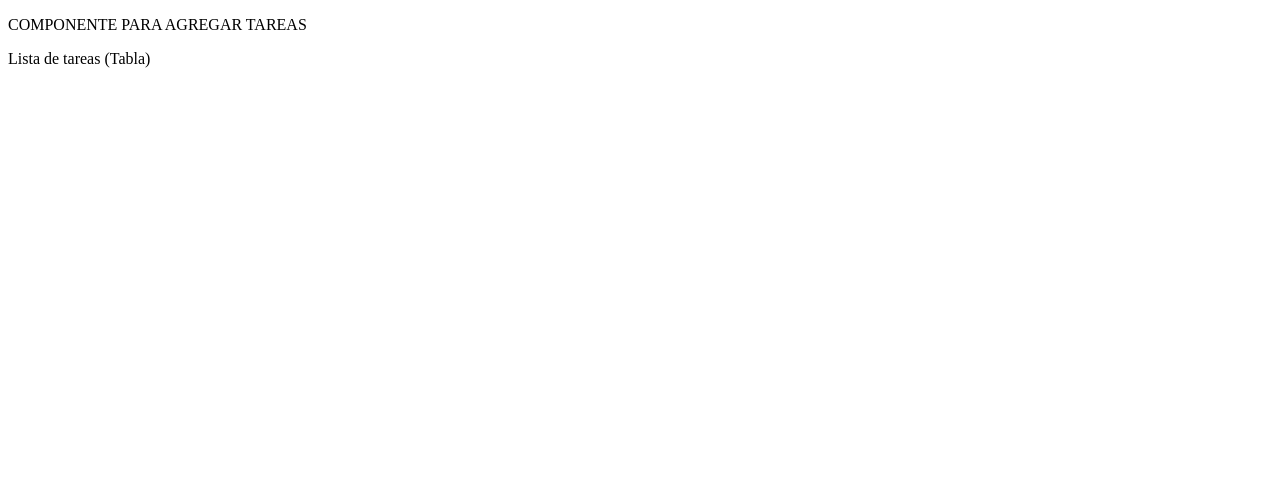
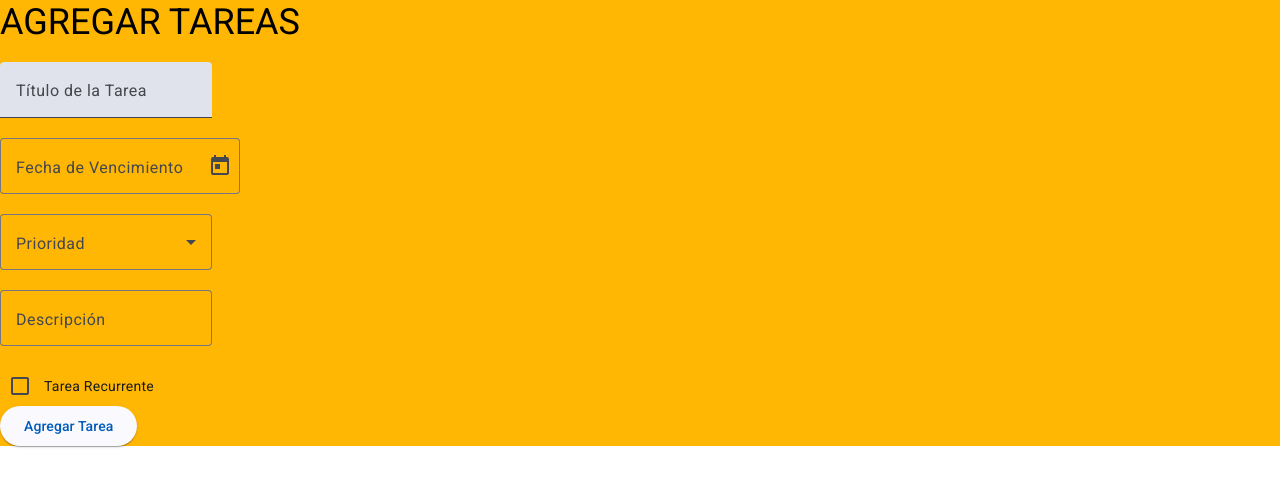
Before and after one commit to AlenOviedo92/ToDo_list, an Angular app: page / in a window 1280 px wide. Shown: the top 486 px of the page. Built offline with nearby package versions, Linux system fonts and the light colour scheme.

Commit message:
Instalación de Material, configuración componente add-task

```diff
--- a/angular.json
+++ b/angular.json
@@ -32,6 +32,7 @@
               }
             ],
             "styles": [
+              "@angular/material/prebuilt-themes/azure-blue.css",
               "src/styles.scss"
             ],
             "scripts": [],
@@ -96,6 +97,7 @@
               }
             ],
             "styles": [
+              "@angular/material/prebuilt-themes/azure-blue.css",
               "src/styles.scss"
             ],
             "scripts": []
--- a/package.json
+++ b/package.json
@@ -12,10 +12,12 @@
   "private": true,
   "dependencies": {
     "@angular/animations": "^18.2.0",
+    "@angular/cdk": "^18.2.14",
     "@angular/common": "^18.2.0",
     "@angular/compiler": "^18.2.0",
     "@angular/core": "^18.2.0",
     "@angular/forms": "^18.2.0",
+    "@angular/material": "^18.2.14",
     "@angular/platform-browser": "^18.2.0",
     "@angular/platform-browser-dynamic": "^18.2.0",
     "@angular/platform-server": "^18.2.0",
--- a/src/app/app.component.html
+++ b/src/app/app.component.html
@@ -1,3 +1,3 @@
 <app-add-task />
-<app-list-task />
+<!-- <app-list-task /> -->
 <router-outlet />
--- a/src/app/app.component.ts
+++ b/src/app/app.component.ts
@@ -1,14 +1,19 @@
-import { AfterViewInit, Component, DoCheck, OnInit } from '@angular/core';
+import { Component } from '@angular/core';
 import { RouterOutlet } from '@angular/router';
 import { AddTaskComponent } from "./components/add-task/add-task.component";
 import { ListTaskComponent } from './components/list-task/list-task.component';
+import { provideNativeDateAdapter, MAT_DATE_LOCALE } from '@angular/material/core';
 
 @Component({
     selector: 'app-root',
     standalone: true,
     imports: [RouterOutlet, AddTaskComponent, ListTaskComponent],
     templateUrl: './app.component.html',
-    styleUrl: './app.component.scss'
+    styleUrl: './app.component.scss',
+    providers: [
+        provideNativeDateAdapter(), // Proveedor de adaptación de fechas nativo
+        { provide: MAT_DATE_LOCALE, useValue: 'es-ES' } // Configuración del idioma opcional
+    ]
 })
 export class AppComponent {
 
--- a/src/app/app.config.ts
+++ b/src/app/app.config.ts
@@ -3,7 +3,8 @@ import { provideRouter } from '@angular/router';
 
 import { routes } from './app.routes';
 import { provideClientHydration } from '@angular/platform-browser';
+import { provideAnimationsAsync } from '@angular/platform-browser/animations/async';
 
 export const appConfig: ApplicationConfig = {
-  providers: [provideZoneChangeDetection({ eventCoalescing: true }), provideRouter(routes), provideClientHydration()]
+  providers: [provideZoneChangeDetection({ eventCoalescing: true }), provideRouter(routes), provideClientHydration(), provideAnimationsAsync()]
 };
--- a/src/app/components/add-task/add-task.component.html
+++ b/src/app/components/add-task/add-task.component.html
@@ -1 +1,32 @@
-<p>COMPONENTE PARA AGREGAR TAREAS</p>
+<form [style.background]="'#ffb703'">
+    <h3>AGREGAR TAREAS</h3>
+    <mat-form-field appearance="fill">
+        <mat-label>Título de la Tarea</mat-label>
+        <input matInput placeholder="Ingrese el título de la tarea">
+    </mat-form-field>
+    <br>
+    <mat-form-field appearance="outline">
+        <mat-label>Fecha de Vencimiento</mat-label>
+        <input matInput [matDatepicker]="picker" placeholder="Seleccione una fecha">
+        <mat-datepicker-toggle matSuffix [for]="picker"></mat-datepicker-toggle>
+        <mat-datepicker #picker></mat-datepicker>
+    </mat-form-field>
+    <br>
+    <mat-form-field appearance="outline">
+        <mat-label>Prioridad</mat-label>
+        <mat-select>
+            <mat-option value="alta">Alta</mat-option>
+            <mat-option value="media">Media</mat-option>
+            <mat-option value="baja">Baja</mat-option>
+        </mat-select>
+    </mat-form-field>
+    <br>
+    <mat-form-field appearance="outline">
+        <mat-label>Descripción</mat-label>
+        <input matInput placeholder="Ingrese la descripción de la tarea">
+    </mat-form-field>
+    <br>
+    <mat-checkbox>Tarea Recurrente</mat-checkbox>
+    <br>
+    <button mat-raised-button color="primary">Agregar Tarea</button>
+  </form>
--- a/src/index.html
+++ b/src/index.html
@@ -6,8 +6,10 @@
   <base href="/">
   <meta name="viewport" content="width=device-width, initial-scale=1">
   <link rel="icon" type="image/x-icon" href="favicon.ico">
+  <link href="https://fonts.googleapis.com/css2?family=Roboto:wght@300;400;500&display=swap" rel="stylesheet">
+  <link href="https://fonts.googleapis.com/icon?family=Material+Icons" rel="stylesheet">
 </head>
-<body>
+<body class="mat-typography">
   <app-root></app-root>
 </body>
 </html>
--- a/src/styles.scss
+++ b/src/styles.scss
@@ -1 +1,4 @@
 /* You can add global styles to this file, and also import other style files */
+
+html, body { height: 100%; }
+body { margin: 0; font-family: Roboto, "Helvetica Neue", sans-serif; }
```
Also changed, not shown: src/app/components/add-task/add-task.component.ts (+8 -2 lines), 1 other file (tests, documents, lock files or other folders).
